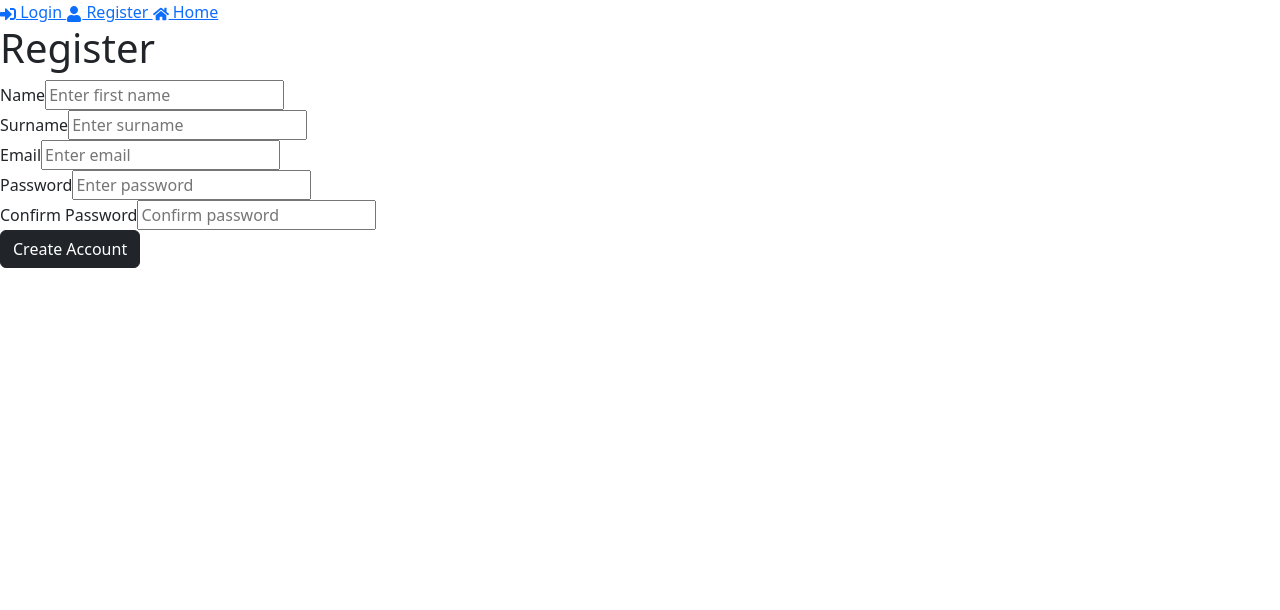
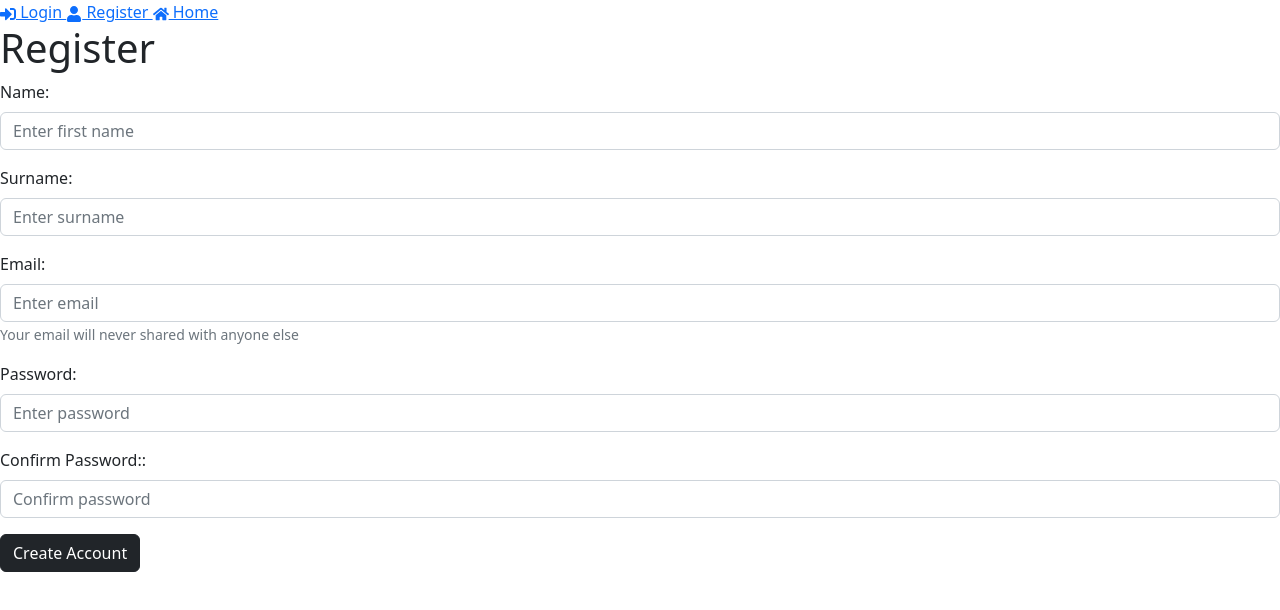
Before and after one commit to the-nonlinearity/docker-compose-rest-react-boilerplate, a React (Create React App) app in the folder frontend/: page /register in a window 1280 px wide. Shown: the top 610 px of the page. Built offline with nearby package versions, Linux system fonts and the light colour scheme.

Commit message:
add start of bootstrap on registry form

```diff
--- a/frontend/src/pages/Register/index.tsx
+++ b/frontend/src/pages/Register/index.tsx
@@ -1,5 +1,5 @@
 import React, { useState, FormEvent } from 'react'
-import { Button, Spinner } from 'react-bootstrap'
+import { Button, Spinner, Form } from 'react-bootstrap'
 import { toast } from 'react-toastify'
 
 import { postNewUser } from '../../services/interceptors'
@@ -45,19 +45,22 @@ export function Register () {
   return (
     <div>
       <h1>Register</h1>
-      <form onSubmit={handleSubmit}>
-      <div>
-      <label htmlFor="firstName">Name</label>
-          <input
+      <Form onSubmit={handleSubmit}>
+        {/* <div> */}
+        <Form.Group className='mb-3' controlId='formFirstName'>
+          <Form.Label>Name:</Form.Label>
+          <Form.Control type="text" placeholder="Enter first name" onChange={handleFormChange} value={firstName} />
+          {/* <input
             value={firstName}
             type="text"
             name="firstName"
             id="firstName"
             onChange={handleFormChange}
             placeholder='Enter first name'
-        />
-        </div>
-        <div>
+        /> */}
+        </Form.Group>
+        {/* </div> */}
+        {/* <div>
       <label htmlFor="lastName">Surname</label>
           <input
             value={lastName}
@@ -67,8 +70,12 @@ export function Register () {
             onChange={handleFormChange}
             placeholder='Enter surname'
         />
-        </div>
-        <div>
+        </div> */}
+        <Form.Group className='mb-3' controlId='formLastName'>
+          <Form.Label>Surname:</Form.Label>
+          <Form.Control type="text" placeholder="Enter surname" onChange={handleFormChange} value={lastName} />
+          </Form.Group>
+        {/* <div>
       <label htmlFor="email">Email</label>
           <input
             value={email}
@@ -78,8 +85,13 @@ export function Register () {
             onChange={handleFormChange}
             placeholder='Enter email'
         />
-        </div>
-        <div>
+        </div> */}
+        <Form.Group className='mb-3' controlId='formEmail'>
+          <Form.Label>Email:</Form.Label>
+          <Form.Control type="email" placeholder="Enter email" onChange={handleFormChange} value={email} />
+          <Form.Text className='text-muted'> Your email will never shared with anyone else</Form.Text>
+          </Form.Group>
+        {/* <div>
           <label htmlFor="password">Password</label>
           <input
             value={password}
@@ -89,8 +101,12 @@ export function Register () {
             onChange={handleFormChange}
             placeholder='Enter password'
           />
-        </div>
-        <div>
+        </div> */}
+        <Form.Group className='mb-3' controlId='formPassword'>
+          <Form.Label>Password:</Form.Label>
+          <Form.Control type="password" placeholder="Enter password" onChange={handleFormChange} value={password} />
+          </Form.Group>
+        {/* <div>
           <label htmlFor="passwordConfirm">Confirm Password</label>
           <input
             value={passwordConfirm}
@@ -100,7 +116,11 @@ export function Register () {
             onChange={handleFormChange}
             placeholder='Confirm password'
           />
-        </div>
+        </div> */}
+        <Form.Group className='mb-3' controlId='formPasswordConfirm'>
+          <Form.Label>Confirm Password::</Form.Label>
+          <Form.Control type="password" placeholder="Confirm password" onChange={handleFormChange} value={passwordConfirm} />
+          </Form.Group>
         {!pendingSubmit
           ? <Button
           type="submit"
@@ -119,7 +139,7 @@ export function Register () {
           <span className="visually-hidden">Loading...</span>
         </Button>
         }
-      </form>
+      </Form>
     </div>
   )
 }
```
